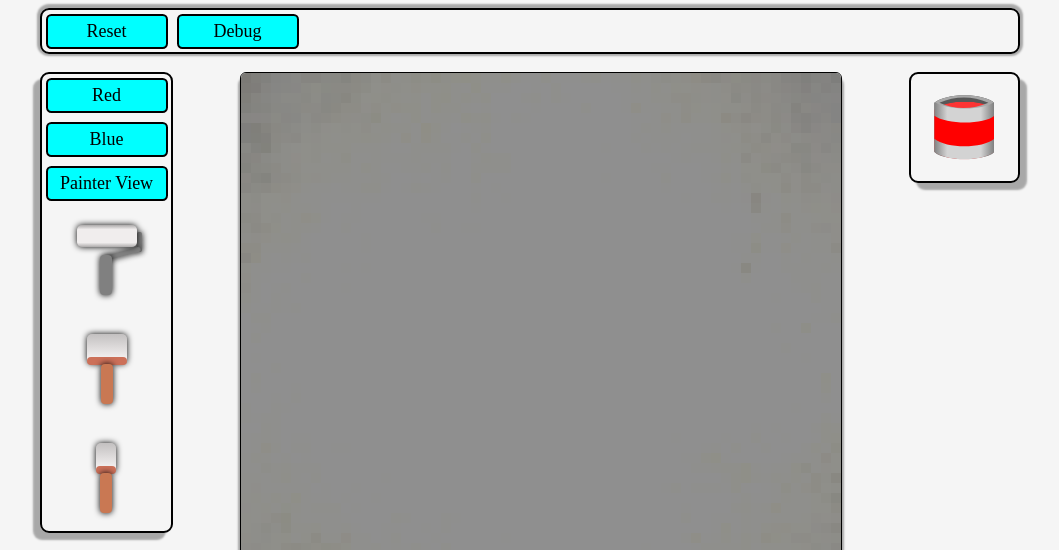
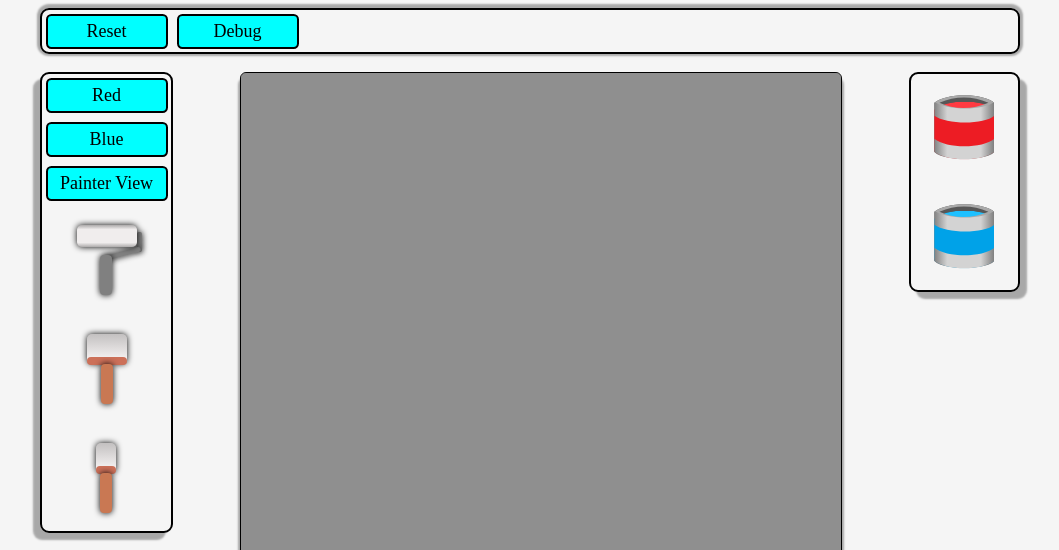
Before and after one commit to Fellryn/fellryn.github.io, a plain HTML site: page index.html in a window 1280 px wide. Both pictures are taken after a click on the element "Painter View". Shown: the top 550 px of the page, without its empty margins (110-1169 px from the left). Drawn offline with Linux system fonts and the light colour scheme.

Commit message:
Programmatic paint buckets setup.

```diff
--- a/css/animations.css
+++ b/css/animations.css
@@ -24,7 +24,7 @@
     position: absolute;
     width: 600px;
     height: 600px;
-    z-index: 10;
+    z-index: 50;
     pointer-events: none;
 }
 
--- a/css/images.css
+++ b/css/images.css
@@ -37,6 +37,10 @@
 
 .image-placeholder .will-hide {
     transition: opacity 200ms;
+}
+
+.image-placeholder.paint-bucket.hidden {
+    display: none;
 }
 
 .image-placeholder.paint-bucket:hover .will-hide{
--- a/index.html
+++ b/index.html
@@ -70,9 +70,9 @@
                     <div class="main-frame drop-shadow-subtle" id="mainFrame"></div>
                 </div>
 
-                <div class="ingame-menu paint-side-bar">
-                    <div class="image-placeholder paint-bucket" id="paintBucketRedPlaceholder">
-                        <div class="image-container" id="paintBucketRed">
+                <div class="ingame-menu paint-side-bar" id="paintSideBar">
+                    <div class="image-placeholder paint-bucket hidden" id="paintBucketOnePlaceholder">
+                        <div class="image-container" id="paintBucketOne">
                             <div class="paint-bucket-back"></div>
                             <div class="paint-bucket-front will-hide"></div>
                             <div class="paint-bucket-bottom"></div>
@@ -84,6 +84,20 @@
                             </div>
                         </div>
                     </div>
+                    <div class="image-placeholder paint-bucket hidden" id="paintBucketTwoPlaceholder">
+                        <div class="image-container" id="paintBucketTwo">
+                            <div class="paint-bucket-back"></div>
+                            <div class="paint-bucket-front will-hide"></div>
+                            <div class="paint-bucket-bottom"></div>
+                            <div class="paint-bucket-top will-hide"></div>
+                            <div class="paint-bucket-label will-hide"></div>
+                            <div class="paint-bucket-paint-mask">
+                                <div class="paint-bucket-paint-top active-el"></div>
+                                <div class="paint-bucket-paint-side active-el"></div>
+                            </div>
+                        </div>
+                    </div>
+
                 </div>
             </div>
         </div>
--- a/js/level-text/levelText.js
+++ b/js/level-text/levelText.js
@@ -49,7 +49,8 @@ export const levelText = [
                 return isAllColor;
             }
         }
-
+        ,
+        colors: ["rgb(237,28,36)"]
     },
     {
         textContent:
@@ -86,6 +87,8 @@ export const levelText = [
                 return isAllColor;
             }
         }
+        ,
+        colors: ["rgb(237,28,36)", "rgb(0, 162, 232)"]
     }
 
 ]
--- a/js/painting.js
+++ b/js/painting.js
@@ -42,6 +42,7 @@ let itemMoveSpeed = 500;
 let itemRect = null;
 const MAX_SATURATION = 20000;
 let saturationLevelPerTick = 1;
+let bucketController = new AbortController();
 
 let lastMouseX = 0;
 let lastMouseY = 0;
@@ -545,39 +546,100 @@ function getLevelInformation() {
 }
 
 function setupPaints() {
-    const redPaintPlaceholder = document.getElementById("paintBucketRedPlaceholder");
+    const paintSideBar = document.getElementById("paintSideBar");
+    const paintPlaceHolders = paintSideBar.querySelectorAll(".paint-bucket");
 
-    const allPaints = [redPaintPlaceholder];
 
-    allPaints.forEach((paint) => {
-        paint.amount = 100;
-        paint.activeEls = redPaintPlaceholder.querySelectorAll(".active-el");
-    });
+    // const redPaintPlaceholder = document.getElementById("paintBucketOnePlaceholder");
 
-    if (redPaintPlaceholder) {
-        redPaintPlaceholder.addEventListener('click', () => {
-            // currentColor = "rgb(255,0,0)";
-            // setColorOnItem(currentColor);
+    // const allPaints = [paintBucketOnePlaceholder];
 
-            const colorSimilarity = getRgbSimilarity(item.currColor, "rgb(255,0,0)");
+    const colorsForLevel = levelText[level].colors;
+    const colorCount = colorsForLevel.length;
+
+    // paintPlaceHolders.forEach((paint) => {
+
+
+
+
+    // });
+    bucketController.abort();
+    bucketController = new AbortController();
+
+    for (let i = 0; i < colorCount; i++) {
+
+
+        const currentBucket = paintPlaceHolders[i];
+        const currentBucketColor = colorsForLevel[i];
+        const { r, g, b } = stringToRgb(currentBucketColor);
+        const [rl, gl, bl] = [r, g, b].map(v => v + 30);
+        const [rd, gd, bd] = [r, g, b].map(v => v - 30);
+        const currentBucketColorLighter = rgbToString({r: rl, g: gl, b: bl});
+        const currentBucketColorDarker = rgbToString({r: rd, g: gd, b: bd});
+
+        currentBucket.amount = 100;
+        currentBucket.bucketColor = currentBucketColor;
+        currentBucket.activeEls = currentBucket.querySelectorAll(".active-el");
+        currentBucket.classList.remove("hidden");
+
+        currentBucket.querySelector(".paint-bucket-label").style.backgroundColor = currentBucketColor;
+        currentBucket.activeEls[0].style.backgroundColor = currentBucketColorLighter;
+        currentBucket.activeEls[1].style.background = `linear-gradient(90deg, ${currentBucketColorDarker} 0%, ${currentBucketColor} 22%, ${currentBucketColor} 78%, ${currentBucketColorDarker} 100%`;
+
+        currentBucket.addEventListener('click', () => {
+            const colorSimilarity = getRgbSimilarity(item.currColor, currentBucketColor);
             if (colorSimilarity > COLOR_SIMILARITY_THRESHOLD || item.querySelector(".active-el").origColor == currentColor) {
 
                 const amountLoss = 1 - (item.saturationLevel / MAX_SATURATION);
-                redPaintPlaceholder.amount -= amountLoss * AMOUNT_LOSS_MULTIPLIER;
-                const newTopOffset = Math.abs(((redPaintPlaceholder.amount / 100) * (FULL_PAINT_OFFSET - EMPTY_PAINT_OFFSET)) - (FULL_PAINT_OFFSET - EMPTY_PAINT_OFFSET));
+                currentBucket.amount -= amountLoss * AMOUNT_LOSS_MULTIPLIER;
+                const newTopOffset = Math.abs(((currentBucket.amount / 100) * (FULL_PAINT_OFFSET - EMPTY_PAINT_OFFSET)) - (FULL_PAINT_OFFSET - EMPTY_PAINT_OFFSET));
 
-                redPaintPlaceholder.activeEls.forEach((el) => {
+                currentBucket.activeEls.forEach((el) => {
                     el.style.top = newTopOffset + "px";
                 });
-                currentColor =  "rgb(255,0,0)";
+                currentColor = currentBucketColor;
                 setColorOnItem(currentColor);
 
                 if (waitingForEvent || waitingForEventPre) {
                     eventString = "putPaintOnTool";
                 }
             }
-        });
+        }, { signal: bucketController.signal })
     }
+
+
+
+
+
+
+    // if (redPaintPlaceholder) {
+    //     redPaintPlaceholder.addEventListener('click', () => {
+    //         // currentColor = "rgb(255,0,0)";
+    //         // setColorOnItem(currentColor);
+
+    //         const colorSimilarity = getRgbSimilarity(item.currColor, "rgb(255,0,0)");
+    //         if (colorSimilarity > COLOR_SIMILARITY_THRESHOLD || item.querySelector(".active-el").origColor == currentColor) {
+
+    //             const amountLoss = 1 - (item.saturationLevel / MAX_SATURATION);
+    //             redPaintPlaceholder.amount -= amountLoss * AMOUNT_LOSS_MULTIPLIER;
+    //             const newTopOffset = Math.abs(((redPaintPlaceholder.amount / 100) * (FULL_PAINT_OFFSET - EMPTY_PAINT_OFFSET)) - (FULL_PAINT_OFFSET - EMPTY_PAINT_OFFSET));
+
+    //             redPaintPlaceholder.activeEls.forEach((el) => {
+    //                 el.style.top = newTopOffset + "px";
+    //             });
+    //             currentColor =  "rgb(255,0,0)";
+    //             setColorOnItem(currentColor);
+
+    //             if (waitingForEvent || waitingForEventPre) {
+    //                 eventString = "putPaintOnTool";
+    //             }
+    //         }
+    //     });
+    // }
+
+}
+
+function putColorOnItem() {
 
 }
 
@@ -1018,7 +1080,7 @@ function setupPainterViewButton(button) {
         if (button.isOn) {
             halfCoverElement.classList.remove("fade-out");
             halfCoverElement.classList.add("fade-in");
-            halfCoverElement.style.zIndex = "10";
+            halfCoverElement.style.zIndex = "50";
         }
         else {
             halfCoverElement.classList.add("fade-out");
```
